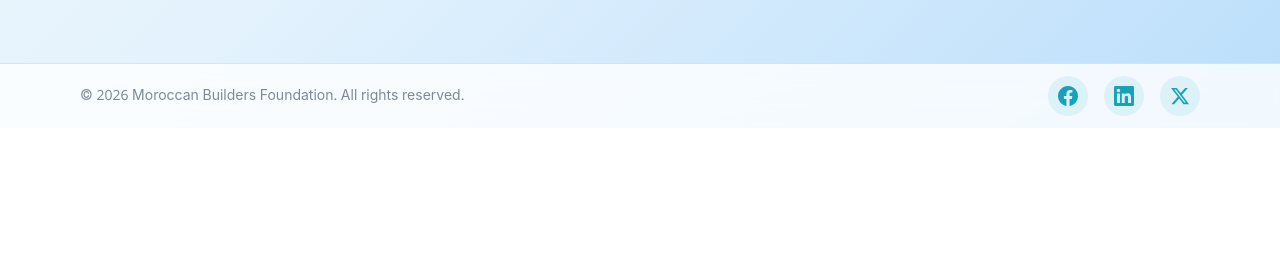
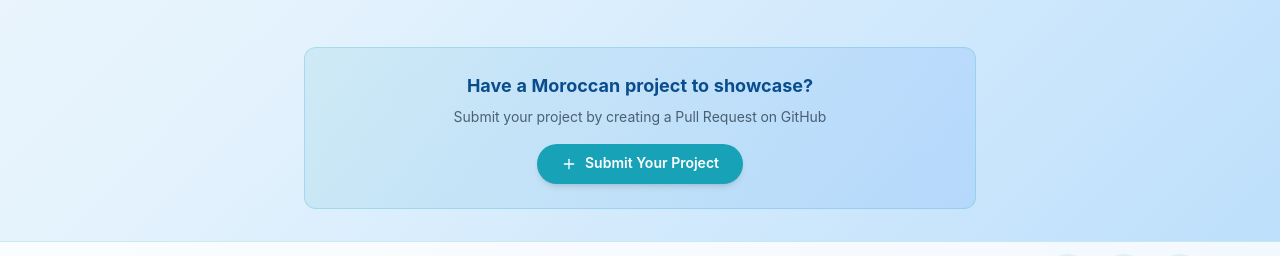
Before and after one commit to funkyweedz/MBF, a React (Create React App) app: page /projects in a window 1280 px wide. Shown: the part 885-1141 px from the top of the page. Before the commit the page ends 1013 px from the top, so only its background shows below. Built offline with nearby package versions, Linux system fonts and the light colour scheme.

Commit message:
feat: add Submit Project button with CONTRIBUTING.md guide

```diff
--- a/src/components/ProjectGallery.tsx
+++ b/src/components/ProjectGallery.tsx
@@ -2,7 +2,7 @@ import React, { useState } from 'react';
 import { motion } from 'framer-motion';
 import { projects } from '../data/projects';
 import ProjectCard from './ProjectCard';
-import { Filter } from 'lucide-react';
+import { Filter, Plus } from 'lucide-react';
 
 const ProjectGallery: React.FC = () => {
   const [filter, setFilter] = useState<'all' | 'blockchain' | 'ai' | 'tech'>('all');
@@ -129,6 +129,32 @@ const ProjectGallery: React.FC = () => {
             </p>
           </motion.div>
         )}
+
+        {/* Submit Project CTA */}
+        <motion.div
+          initial={{ opacity: 0, y: 20 }}
+          animate={{ opacity: 1, y: 0 }}
+          transition={{ duration: 0.8, delay: 0.8 }}
+          className="mt-12 text-center"
+        >
+          <div className="bg-gradient-to-r from-mbf-turquoise/10 to-mbf-blue/10 rounded-xl p-6 border border-mbf-turquoise/20 max-w-2xl mx-auto">
+            <h3 className="text-lg font-bold text-mbf-dark-blue mb-2">
+              Have a Moroccan project to showcase?
+            </h3>
+            <p className="text-sm text-mbf-text/80 mb-4">
+              Submit your project by creating a Pull Request on GitHub
+            </p>
+            <a
+              href="https://github.com/funkyweedz/MBF/blob/main/CONTRIBUTING.md"
+              target="_blank"
+              rel="noopener noreferrer"
+              className="inline-flex items-center bg-mbf-turquoise hover:bg-mbf-dark-blue text-white px-6 py-2.5 rounded-full text-sm font-semibold transition-all transform hover:scale-105 shadow-md"
+            >
+              <Plus className="w-4 h-4 mr-2" />
+              Submit Your Project
+            </a>
+          </div>
+        </motion.div>
       </div>
     </div>
   );
```
Also changed, not shown: 1 other file (tests, documents, lock files or other folders).
